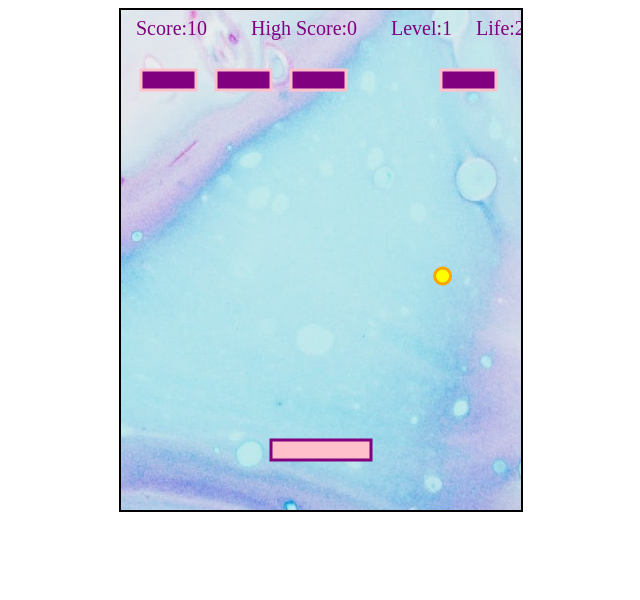
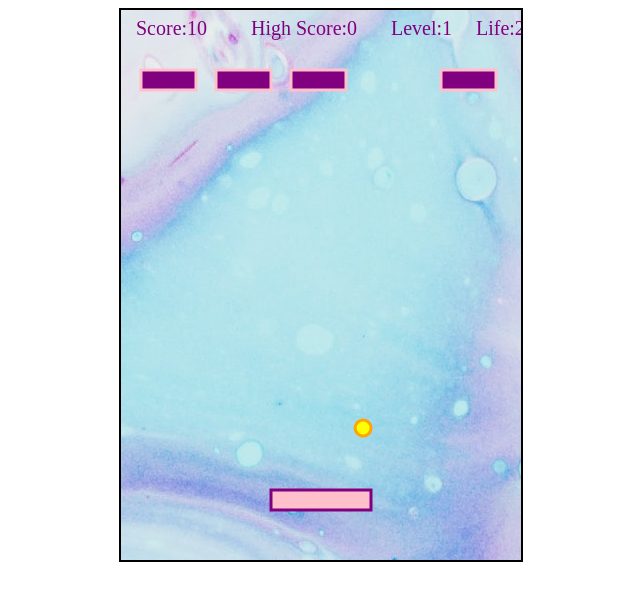
Before and after one commit to CSI-Trainee-2023/Brick-breaker_Prakriti, a plain HTML site: page index.html in a window 1280 px wide. Shown: the whole page, without its empty margins (319-959 px from the left). Drawn offline with Linux system fonts and the light colour scheme; a web font is replaced by a local one.

Commit message:
Inreasing the height of the board

```diff
--- a/index.html
+++ b/index.html
@@ -7,7 +7,7 @@
     <link rel="stylesheet" href="https://fonts.googleapis.com/css?family=Germania+One">
 </head>
 <body style="text-align:center;">
- <canvas id="breakOut" width="400" height="500" style="border: 2px solid black;"></canvas>
+ <canvas id="breakOut" width="400" height="550" style="border: 2px solid black;"></canvas>
 </body>
 <script src="game.js"></script>
 </html>
```
